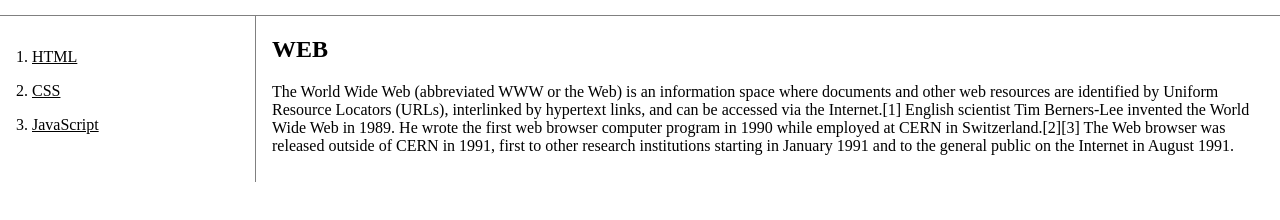
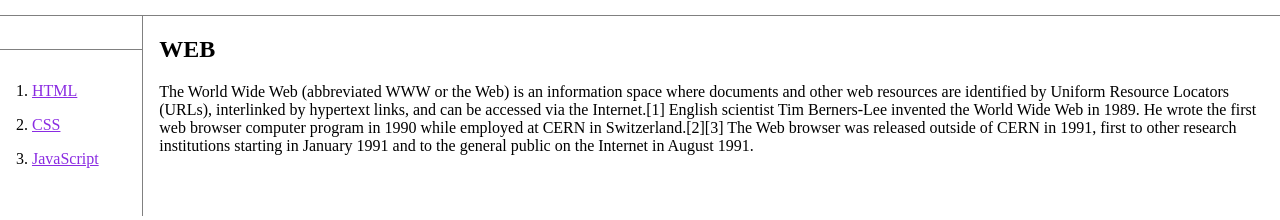
Before and after one commit to 0gyun/web-study, a plain HTML site: page html/index.html in a window 1280 px wide. Shown: the part 86-306 px from the top of the page. Drawn offline with Linux system fonts and the light colour scheme.

Commit message:
css style file

```diff
--- a/html/style.css
+++ b/html/style.css
@@ -2,7 +2,7 @@ body {
   margin: 0;
 }
 a {
-  color: black;
+  color: blueviolet;
   text-decoration: underline;
 }
 h1 {
@@ -12,14 +12,20 @@ h1 {
   margin: 0;
   padding: 1rem;
 }
+#grid input {
+  padding: 2rem;
+  margin: 1rem;
+}
 #grid {
   display: grid;
-  grid-template-columns: 1fr 4fr;
+  grid-template-columns: 1fr 8fr;
+  grid-template-rows: 1fr 5fr;
 }
 #grid ol {
-  border-right: 1px solid gray;
+  border-top: 1px solid gray;
   padding: 2rem;
   margin: 0;
+  grid-row-start: 2;
 }
 li {
   margin-bottom: 1rem;
@@ -27,6 +33,8 @@ li {
 }
 #grid #article {
   padding-left: 1rem;
+  grid-row: 1 / 3;
+  border-left: 1px solid gray;
 }
 @media (max-width: 800px) {
   #grid {
```
